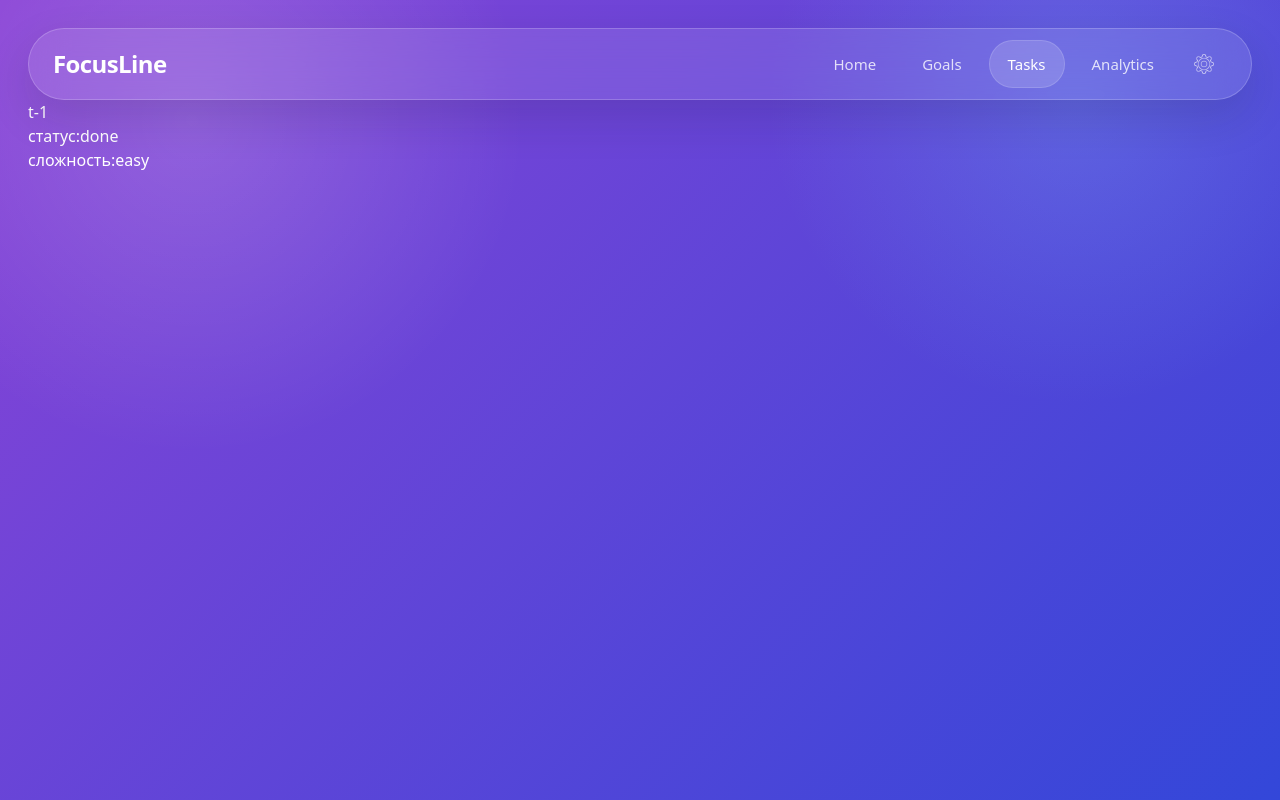
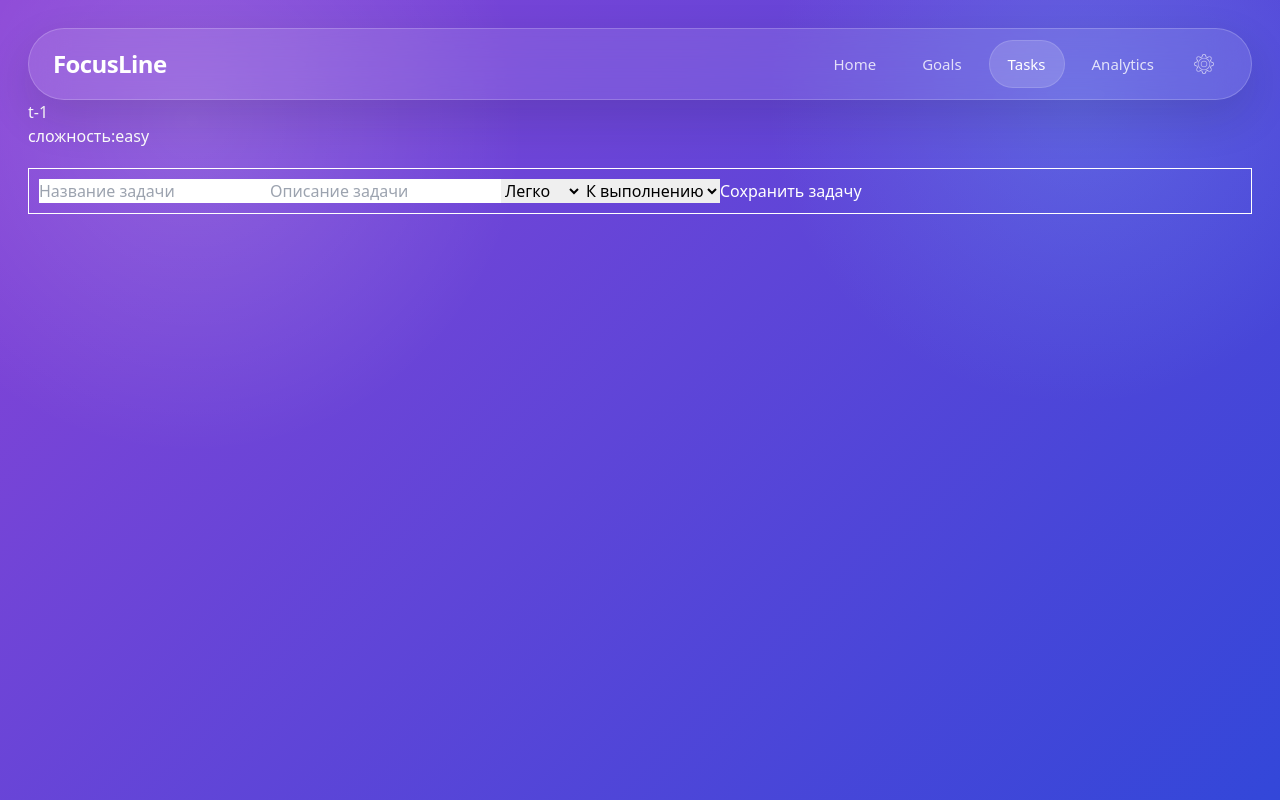
Before and after one commit to ziomo00/FocusLine, a React (Vite) app: page /tasks in a window 1280 px wide. Built offline with nearby package versions, Linux system fonts and the light colour scheme.

Commit message:
Добавлена возможность создания новых задач через форму

```diff
--- a/src/components/task/TaskListItem.tsx
+++ b/src/components/task/TaskListItem.tsx
@@ -8,7 +8,6 @@ export default function TaskListItem({item}:TaskListItemProps){
     return(
         <div>
             <h3>{item.title}</h3>
-            <p>статус:{item.status}</p>
             <p>сложность:{item.difficulty}</p>
         </div>
     )
--- a/src/components/task/TaskModal.tsx
+++ b/src/components/task/TaskModal.tsx
@@ -0,0 +1,66 @@
+import type { taskStatus, task, taskDifficulty} from "../../types/task"
+import { useState } from "react";
+
+interface TaskModalProps{
+    onAddTask:(newTask: task)=>void;
+}
+
+export default function TaskModal({onAddTask}: TaskModalProps) {
+    const [title, setTitle] = useState("");
+    const [description, setDescription] = useState("");
+    const [difficulty, setDifficulty] = useState<taskDifficulty>("easy");
+    const [status, setStatus] = useState<taskStatus>("todo");
+
+    return(
+        <div className="mt-5 p-[10px] border border-white">
+            <input
+                type="text"
+                placeholder="Название задачи"
+                value={title}
+                onChange={(e)=>setTitle(e.target.value)}
+                className="text-black"
+            />
+            <input
+                type="text"
+                placeholder="Описание задачи"
+                value={description}
+                onChange={(e)=>setDescription(e.target.value)}
+                className="text-black"
+            />
+            <select
+                value={difficulty}
+                onChange={(e)=>setDifficulty(e.target.value as taskDifficulty)}
+                className="text-black"
+            >
+                <option value="easy">Легко</option>
+                <option value="medium">Средне</option>
+                <option value="hard">Сложно</option>
+            </select>
+            <select
+                value={status}
+                onChange={(e)=>setStatus(e.target.value as taskStatus)}
+                className="text-black"
+            >
+                <option value="todo">К выполнению</option>
+                <option value="in-progress">В прогрессе</option>
+                <option value="done">Сделано</option>
+            </select>
+
+            <button
+                onClick={() => {
+                    onAddTask({
+                    id:Date.now().toString(),
+                    title:title,
+                    description:description,
+                    difficulty:difficulty,
+                    status:status
+                });
+
+                setTitle("");
+                setDescription("")
+                }}>
+                Сохранить задачу
+            </button>
+        </div>
+    );
+}
--- a/src/pages/Task.tsx
+++ b/src/pages/Task.tsx
@@ -1,6 +1,7 @@
 import type {task} from "../types/task";
 import {useState} from "react";
 import TaskListItem from "../components/task/TaskListItem"
+import TaskModal from "../components/task/TaskModal";
 
 const mockTasks: task[] = [
     {
@@ -15,12 +16,19 @@ const mockTasks: task[] = [
 function Task (){
     const [tasks, setTasks] = useState<task[]>(mockTasks);
 
+    const handleAddTask = (newTask: task) => {
+        setTasks([...tasks,newTask]);
+    }
+
     return(
-        <ul>
-            {tasks.map((task)=>{
-                return<TaskListItem key={task.id} item={task}/>
-            })}
-        </ul>
+        <>
+            <ul>
+                {tasks.map((task)=>{
+                    return<TaskListItem key={task.id} item={task}/>
+                })}
+            </ul>
+            <TaskModal onAddTask={handleAddTask}/>
+        </>
     );
 }
 export default Task;
```
